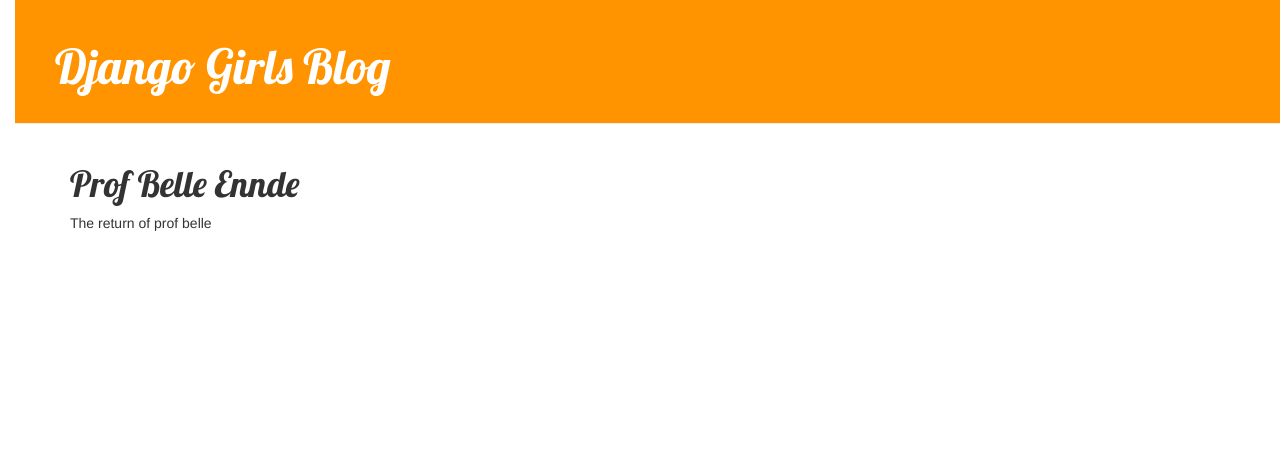
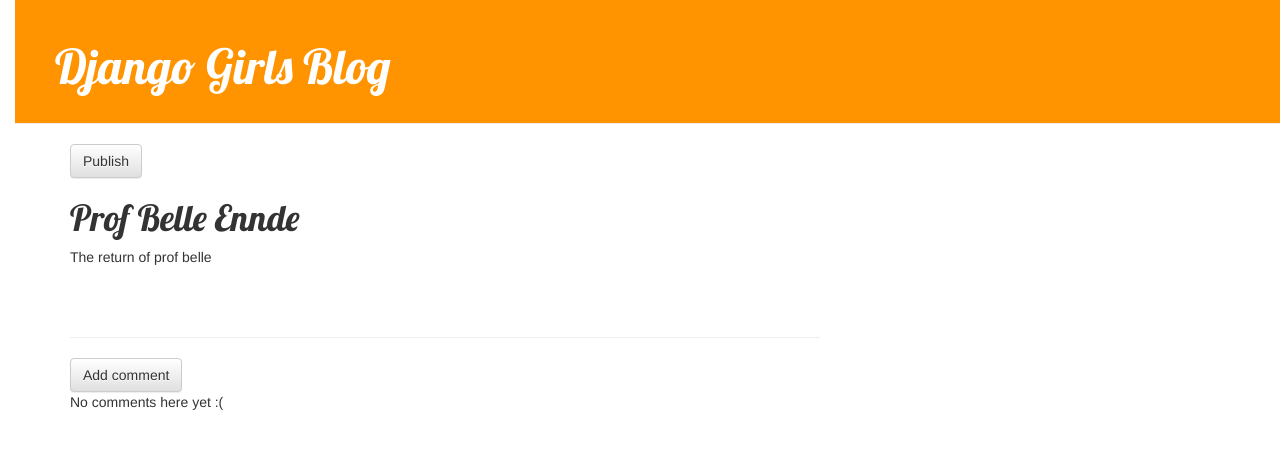
Before and after one commit to VindaLunacy/my-first-blog, a Django app: page /post/4/ in a window 1280 px wide. Shown: the top 449 px of the page. Run offline with Django 3.2, Linux system fonts and the light colour scheme; data comes from the database, SQL or seed files in the repository; both versions use the stored data as it was after the commit; some libraries are stand-ins or nearby versions.

Commit message:
10/03/18

```diff
--- a/blog/admin.py
+++ b/blog/admin.py
@@ -1,4 +1,5 @@
 from django.contrib import admin
-from .models import Post
+from .models import Post, Comment
 
 admin.site.register(Post)
+admin.site.register(Comment)
--- a/blog/models.py
+++ b/blog/models.py
@@ -17,3 +17,17 @@ class Post(models.Model):
 
     def __str__(self):
         return self.title
+
+class Comment(models.Model):
+    post = models.ForeignKey('blog.Post', related_name='comments')
+    author = models.CharField(max_length=200)
+    text = models.TextField()
+    created_date = models.DateTimeField(default=timezone.now)
+    approved_comment = models.BooleanField(default=False)
+
+    def approve(self):
+        self.approved_comment = True
+        self.save()
+
+    def __str__(self):
+        return self.text
--- a/blog/static/CSS/blog.css
+++ b/blog/static/CSS/blog.css
@@ -54,3 +54,7 @@ h1, h2, h3, h4 {
 .post h1 a, .post h1 a:visited {
     color: #000000;
 }
+
+.comment {
+    margin: 20px 0px 20px 20px;
+}
--- a/blog/templates/blog/base.html
+++ b/blog/templates/blog/base.html
@@ -12,6 +12,7 @@
     <div class="page-header">
         {% if user.is_authenticated %}
         <a href="{% url 'post_new' %}" class="top-menu"><span class="glyphicon glyphicon-plus"></span></a>
+        <a href="{% url 'post_draft_list' %}" class="top-menu"><span class="glyphicon glyphicon-edit"></span></a>
         {% endif %}
         <h1><a href="/">Django Girls Blog</a></h1>
     </div>
--- a/blog/templates/blog/post_detail.html
+++ b/blog/templates/blog/post_detail.html
@@ -6,12 +6,26 @@
             <div class="date">
                 {{ post.published_date }}
             </div>
+        {% else %}
+   			 <a class="btn btn-default" href="{% url 'post_publish' pk=post.pk %}">Publish</a>
         {% endif %}
         {% if user.is_authenticated %}
         <a class="btn btn-default" href="{% url 'post_edit' pk=post.pk %}"><span class="glyphicon glyphicon-pencil"></span></a>
+        <a class="btn btn-default" href="{% url 'post_remove' pk=post.pk %}"><span class="glyphicon glyphicon-remove"></span></a>
         {% endif %}
 
         <h1>{{ post.title }}</h1>
         <p>{{ post.text|linebreaksbr }}</p>
     </div>
+    <hr>
+    <a class="btn btn-default" href="{% url 'add_comment_to_post' pk=post.pk %}">Add comment</a>
+		{% for comment in post.comments.all %}
+    		<div class="comment">
+        		<div class="date">{{ comment.created_date }}</div>
+        		<strong>{{ comment.author }}</strong>
+        		<p>{{ comment.text|linebreaks }}</p>
+    		</div>
+		{% empty %}
+    <p>No comments here yet :(</p>
+{% endfor %}
 {% endblock %}
--- a/blog/templates/blog/post_list.html
+++ b/blog/templates/blog/post_list.html
@@ -9,6 +9,7 @@
                     </div>
                     <h1><a href="{% url 'post_detail' pk=post.pk %}">{{ post.title }}</a></h1>
                     <p>{{ post.text|linebreaksbr }}</p>
+                    <a href="{% url 'post_detail' pk=post.pk %}">Comments: {{ post.comments.count }}</a>
                 </div>
             {% endfor %}
 
--- a/blog/urls.py
+++ b/blog/urls.py
@@ -8,4 +8,8 @@ urlpatterns = [
     url(r'^post/(?P<pk>\d+)/$', views.post_detail, name='post_detail'),
     url(r'^post/new/$', views.post_new, name='post_new'),
     url(r'^post/(?P<pk>\d+)/edit/$', views.post_edit, name='post_edit'),
+    url(r'^post/(?P<pk>\d+)/comment/$', views.add_comment_to_post, name='add_comment_to_post'),
+    url(r'^drafts/$', views.post_draft_list, name='post_draft_list'),
+    url(r'^post/(?P<pk>\d+)/publish/$', views.post_publish, name='post_publish'),
+    url(r'^post/(?P<pk>\d+)/remove/$', views.post_remove, name='post_remove'),
 ]
--- a/blog/views.py
+++ b/blog/views.py
@@ -2,7 +2,7 @@ from django.shortcuts import render
 from django.utils import timezone
 from .models import Post
 from django.shortcuts import render, get_object_or_404
-from .forms import PostForm
+from .forms import PostForm, CommentForm
 
 def post_list(request):
 	posts = Post.objects.filter(published_date__lte=timezone.now()).order_by('published_date')
@@ -18,7 +18,6 @@ def post_new(request):
         if form.is_valid():
             post = form.save(commit=False)
             post.author = request.user
-            post.published_date = timezone.now()
             post.save()
             return redirect('post_detail', pk=post.pk)
     else:
@@ -32,9 +31,35 @@ def post_edit(request, pk):
         if form.is_valid():
             post = form.save(commit=False)
             post.author = request.user
-            post.published_date = timezone.now()
             post.save()
             return redirect('post_detail', pk=post.pk)
     else:
         form = PostForm(instance=post)
     return render(request, 'blog/post_edit.html', {'form': form})
+
+def add_comment_to_post(request, pk):
+    post = get_object_or_404(Post, pk=pk)
+    if request.method == "POST":
+        form = CommentForm(request.POST)
+        if form.is_valid():
+            comment = form.save(commit=False)
+            comment.post = post
+            comment.save()
+            return redirect('post_detail', pk=post.pk)
+    else:
+        form = CommentForm()
+    return render(request, 'blog/add_comment_to_post.html', {'form': form})
+
+def post_draft_list(request):
+    posts = Post.objects.filter(published_date__isnull=True).order_by('created_date')
+    return render(request, 'blog/post_draft_list.html', {'posts': posts})
+
+def post_publish(request, pk):
+    post = get_object_or_404(Post, pk=pk)
+    post.publish()
+    return redirect('post_detail', pk=pk)
+
+def post_remove(request, pk):
+    post = get_object_or_404(Post, pk=pk)
+    post.delete()
+    return redirect('post_list')
--- a/mysite/urls.py
+++ b/mysite/urls.py
@@ -20,4 +20,5 @@ from django.contrib import admin
 urlpatterns = [
     url(r'^admin/', admin.site.urls),
     url(r'', include('blog.urls')),
+
 ]
```
Also changed, not shown: blog/forms.py (+7 -1 lines), blog/templates/blog/add_comment_to_post.html (added, +9 -0 lines), blog/templates/blog/post_draft_list.html (added, +11 -0 lines), blog/migrations/0002_comment.py (added), db.sqlite3.
